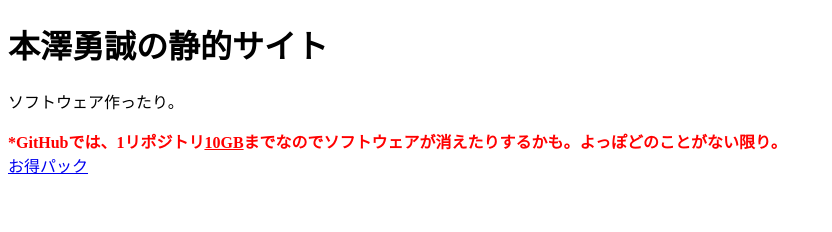
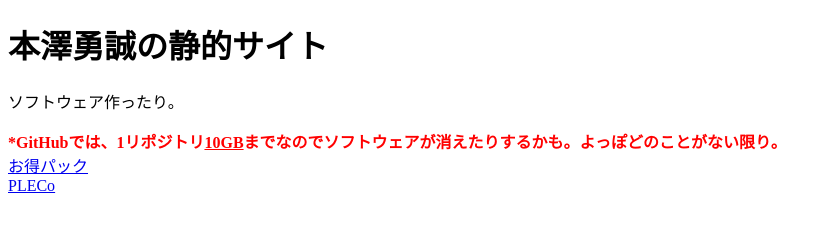
Before and after one commit to padanko/padanko.github.io, a plain HTML site: page index.html in a window 1280 px wide. Shown: the whole page, without its empty margins (0-832 px from the left). Drawn offline with Linux system fonts and the light colour scheme.

Commit message:
Update index.html

```diff
--- a/index.html
+++ b/index.html
@@ -10,6 +10,6 @@
     <p>ソフトウェア作ったり。</p>
     <b style="color:red">*GitHubでは、1リポジトリ<u>10GB</u>までなのでソフトウェアが消えたりするかも。よっぽどのことがない限り。</b><br>
     <a href="otoku.zip">お得パック</a><br>
-
+    <a href="pleco.exe">PLECo</a>
 </body>
 </html>
```
